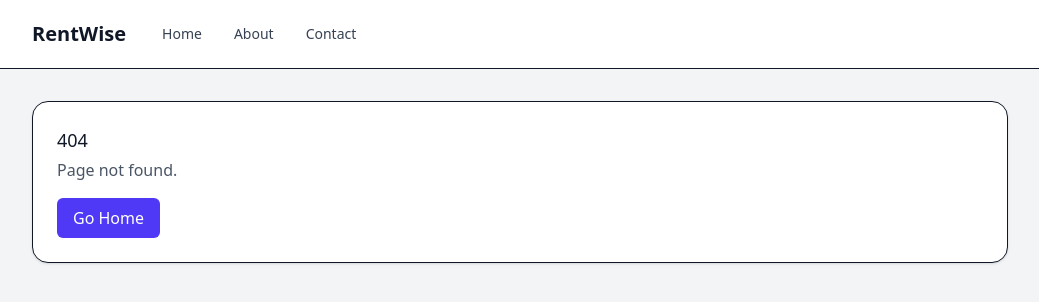
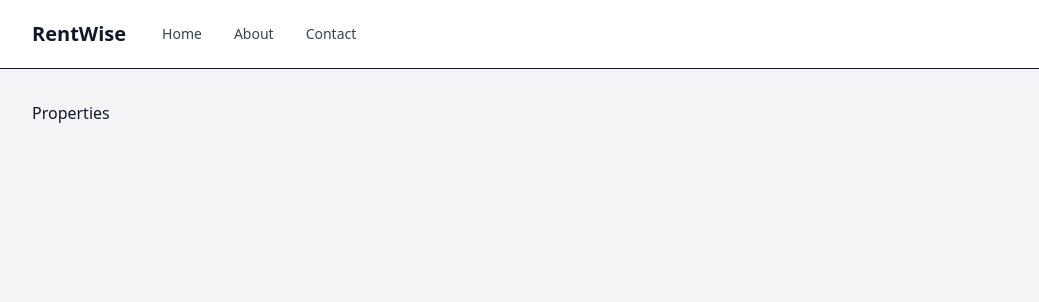
Before and after one commit to victorvaladez1/rentwise-pern, a React (Vite) app in the folder frontend/: page /properties in a window 1280 px wide. Before the commit this address had no page. Shown: the top 302 px of the page, without its empty margins (120-1159 px from the left). Built offline with nearby package versions, Linux system fonts and the light colour scheme.

Commit message:
Create properties page and add page route to app

```diff
--- a/frontend/src/App.jsx
+++ b/frontend/src/App.jsx
@@ -1,6 +1,7 @@
 import { NavLink, Routes, Route, Navigate } from "react-router-dom";
 import Navbar from "./components/Navbar";
 import Home from "./pages/Home";
+import Properties from "./pages/Properties";
 import Contact from "./pages/Contact";
 import About from "./pages/About";
 import NotFound from "./pages/NotFound";
@@ -13,6 +14,7 @@ export default function App() {
       <main className="mx-auto max-w-5xl px-6 py-8">
         <Routes>
           <Route path="/" element={<Home />} />
+          <Route path="/properties/" element={<Properties />} />
           <Route path="/about" element={<About />} />
           <Route path="/contact" element={<Contact />} />
           <Route path="*" element={<NotFound />} />
--- /dev/null
+++ b/frontend/src/pages/Properties.jsx
@@ -0,0 +1,7 @@
+export default function Properties() {
+  return (
+    <div>
+      <h2>Properties</h2>
+    </div>
+  );
+}
```
